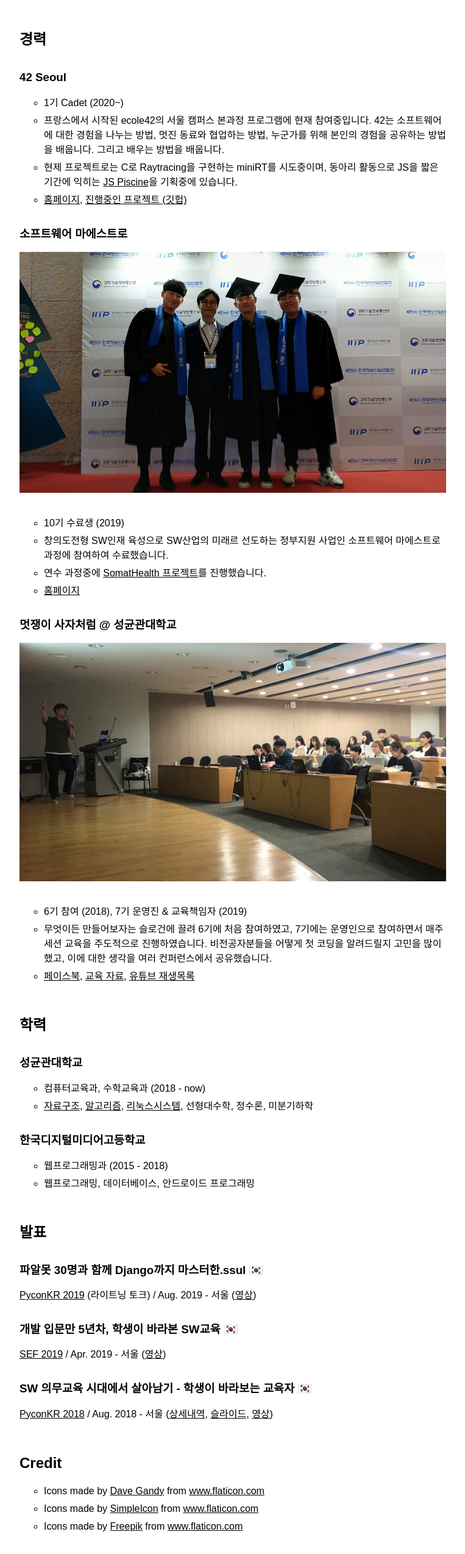
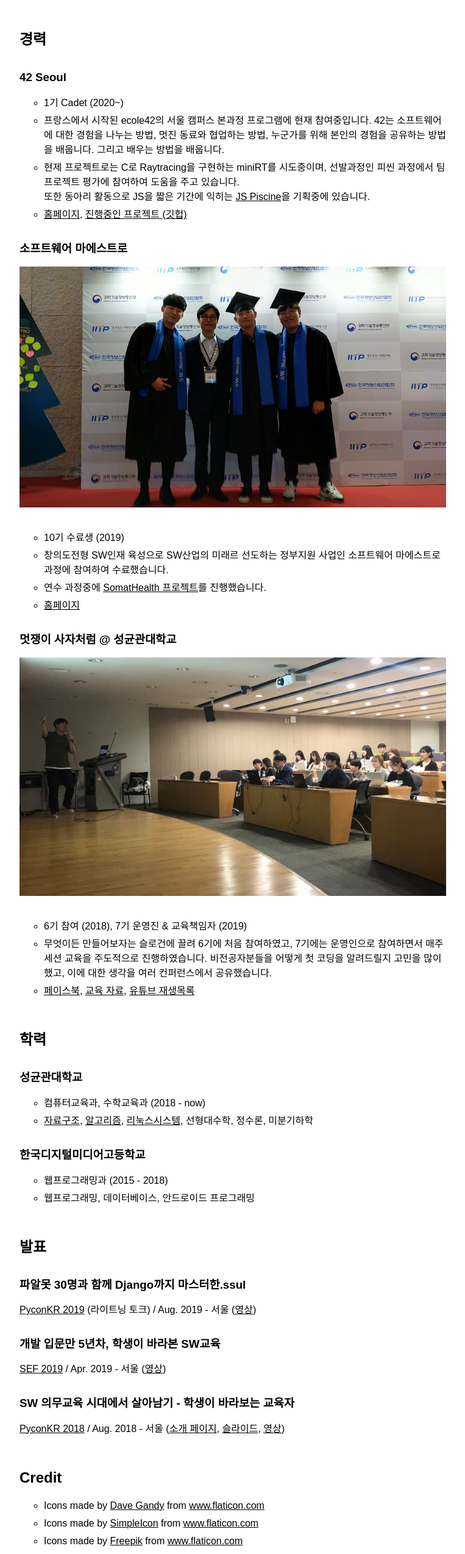
Before and after one commit to cos18/sungwoo.dev, a plain HTML site: page index.html in a window 1280 px wide. Shown: the part 3160-5708 px from the top of the page at 61% size, without its empty margins (258-1021 px from the left). Drawn offline with Linux system fonts and the light colour scheme; a web font is replaced by a local one.

Commit message:
fix mobile crash error & add some disc.

```diff
--- a/index.html
+++ b/index.html
@@ -147,8 +147,8 @@
                         <li>프랑스에서 시작된 ecole42의 서울 캠퍼스 본과정 프로그램에 현재 참여중입니다.
                             42는 소프트웨어에 대한 경험을 나누는 방법, 멋진 동료와 협업하는 방법, 누군가를 위해 본인의 경험을 공유하는 방법을 배웁니다. 그리고 배우는 방법을 배웁니다.
                         </li>
-                        <li>현제 프로젝트로는 C로 Raytracing을 구현하는 miniRT를 시도중이며, 동아리 활동으로 JS을 짧은 기간에 익히는
-                            <a href="JS Piscine">JS Piscine</a>을 기획중에 있습니다.</li>
+                        <li>현제 프로젝트로는 C로 Raytracing을 구현하는 miniRT를 시도중이며, 선발과정인 피씬 과정에서 팀 프로젝트 평가에 참여하여 도움을 주고 있습니다.<br>
+                            또한 동아리 활동으로 JS을 짧은 기간에 익히는 <a href="JS Piscine">JS Piscine</a>을 기획중에 있습니다.</li>
                         <li>
                             <a href="https://42seoul.kr">홈페이지</a>,
                             <a href="https://github.com/cos18/42cursus">진행중인 프로젝트 (깃헙)</a>
@@ -215,19 +215,19 @@
             <div class="speaker">
                 <h2>발표</h2>
                 <div>
-                    <h3>파알못 30명과 함께 Django까지 마스터한.ssul 🇰🇷</h3>
+                    <h3>파알못 30명과 함께 Django까지 마스터한.ssul</h3>
                     <a href="https://archive.pycon.kr/2019/">PyconKR 2019</a> (라이트닝 토크) / Aug. 2019 - 서울 (<a
                         href="https://youtu.be/TUW-ytKumpM">영상</a>)
                 </div>
                 <div>
-                    <h3>개발 입문만 5년차, 학생이 바라본 SW교육 🇰🇷</h3>
+                    <h3>개발 입문만 5년차, 학생이 바라본 SW교육</h3>
                     <a href="https://www.edwith.org/sef-2019">SEF 2019</a> / Apr. 2019 - 서울 (<a
                         href="https://www.edwith.org/sef-2019/lecture/44874#_movie_21764">영상</a>)
                 </div>
                 <div>
-                    <h3>SW 의무교육 시대에서 살아남기 - 학생이 바라보는 교육자 🇰🇷</h3>
+                    <h3>SW 의무교육 시대에서 살아남기 - 학생이 바라보는 교육자</h3>
                     <a href="https://archive.pycon.kr/2018/">PyconKR 2018</a> / Aug. 2018 - 서울 (<a
-                        href="https://archive.pycon.kr/2018/program/27">상세내역</a>, <a
+                        href="https://archive.pycon.kr/2018/program/27">소개 페이지</a>, <a
                         href="https://www.slideshare.net/SungWooPark41/high-110673948">슬라이드</a>, <a
                         href="https://youtu.be/0Ejli8PoGyw">영상</a>)
                 </div>
--- a/src/main.css
+++ b/src/main.css
@@ -6,15 +6,15 @@
 }
 
 .main {
-    width: 700px;
+    width: min(700px, 90vw);
     margin: 0 auto;
     margin-top: 100px;
     overflow: hidden;
 }
 
 .profile-image {
-    width: 300px;
-    height: 300px;
+    width: min(300px, 40vw);
+    height: min(300px, 40vw);
     position: relative;
     overflow: hidden;
     border-radius: 50%;
@@ -34,7 +34,7 @@
 }
 
 .header-right {
-    margin-left: 370px;
+    margin-left: min(370px, 45vw);
 }
 
 div * {
```
